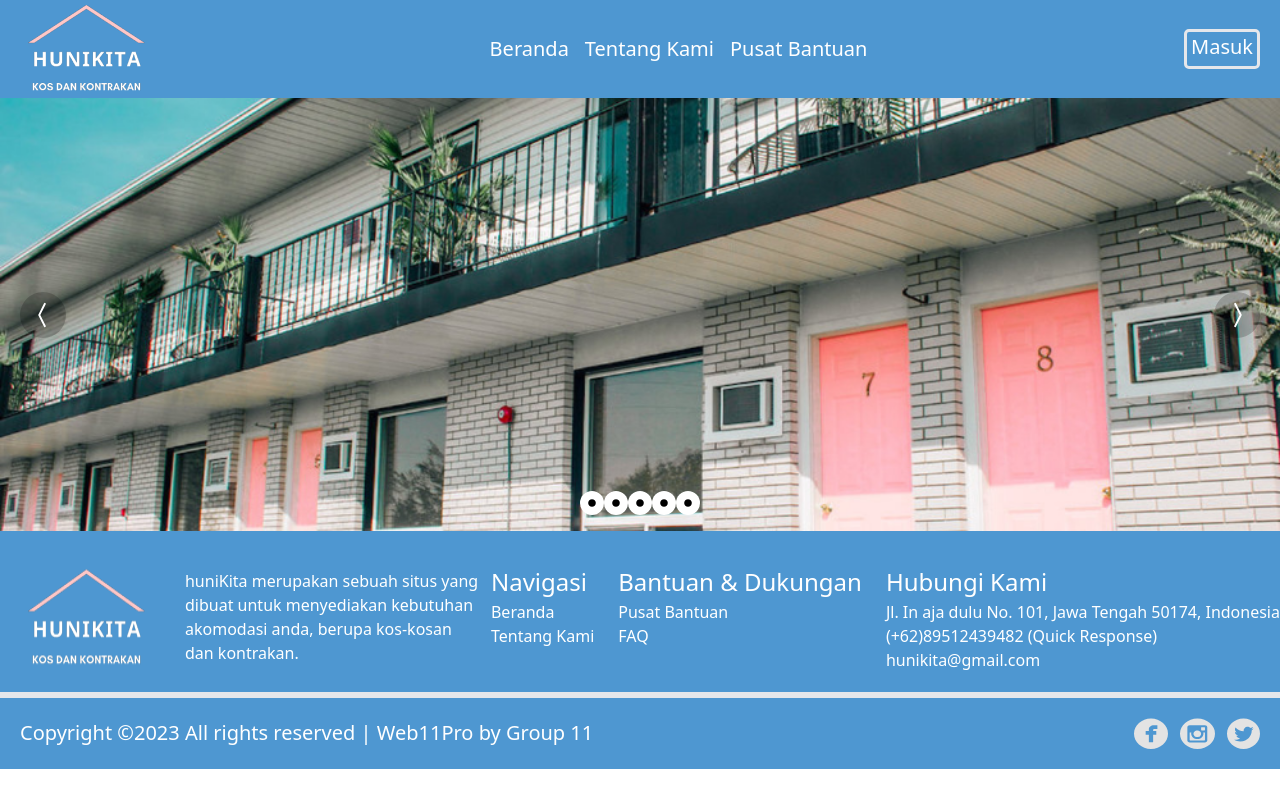
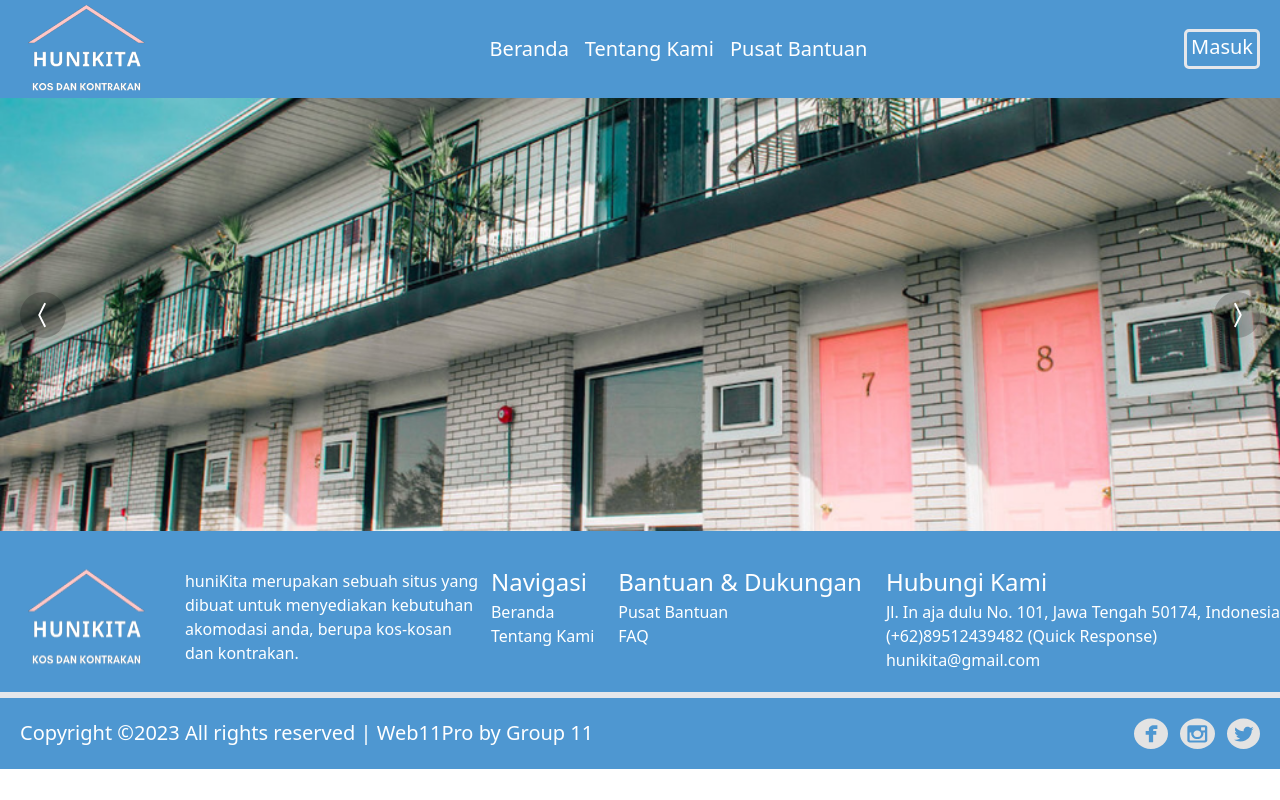
Before and after one commit to Aljuando1011/hunikita, a React (Vite) app: page / in a window 1280 px wide. Built offline with nearby package versions, Linux system fonts and the light colour scheme.

Commit message:
commented dotfilled

```diff
--- a/src/components/Carousel.jsx
+++ b/src/components/Carousel.jsx
@@ -8,17 +8,13 @@ function App() {
       url: "/kontrakan1.png",
     },
     {
-      url: "https://images.unsplash.com/photo-1488590528505-98d2b5aba04b?ixlib=rb-4.0.3&ixid=MnwxMjA3fDB8MHxwaG90by1wYWdlfHx8fGVufDB8fHx8&auto=format&fit=crop&w=2670&q=80",
+      url: "/kontrakan2.png",
     },
     {
-      url: "https://images.unsplash.com/photo-1661961112951-f2bfd1f253ce?ixlib=rb-4.0.3&ixid=MnwxMjA3fDB8MHxwaG90by1wYWdlfHx8fGVufDB8fHx8&auto=format&fit=crop&w=2672&q=80",
-    },
-
-    {
-      url: "https://images.unsplash.com/photo-1512756290469-ec264b7fbf87?ixlib=rb-4.0.3&ixid=MnwxMjA3fDB8MHxwaG90by1wYWdlfHx8fGVufDB8fHx8&auto=format&fit=crop&w=2253&q=80",
+      url: "/kontrakan3.png",
     },
     {
-      url: "https://images.unsplash.com/photo-1496181133206-80ce9b88a853?ixlib=rb-4.0.3&ixid=MnwxMjA3fDB8MHxwaG90by1wYWdlfHx8fGVufDB8fHx8&auto=format&fit=crop&w=2671&q=80",
+      url: "/kontrakan4.png",
     },
   ];
 
@@ -54,16 +50,16 @@ function App() {
       <div className="absolute top-[50%] -translate-x-0 translate-y-[-50%] right-5 text-2xl rounded-full p-2 bg-black/20 text-white cursor-pointer">
         <BsChevronCompactRight onClick={nextSlide} size={30} />
       </div>
-      <div className="flex justify-center bottom-0 py-4 absolute w-full">
+      <div className="flex justify-center bottom-0 py-4 absolute w-full gap-3">
         {slides.map((slide, slideIndex) => (
           <div
             key={slideIndex}
             onClick={() => goToSlide(slideIndex)}
-            className={`text-2xl cursor-pointer rounded-full bg-white ${
-              slideIndex == currentIndex ? "bg-white" : "bg-gray-300"
+            className={`text-2xl cursor-pointer rounded-full ${
+              slideIndex == currentIndex ? "bg-white" : "bg-gray-500"
             }`}
           >
-            <RxDotFilled />
+            {/* <RxDotFilled /> */}
           </div>
         ))}
       </div>
```
